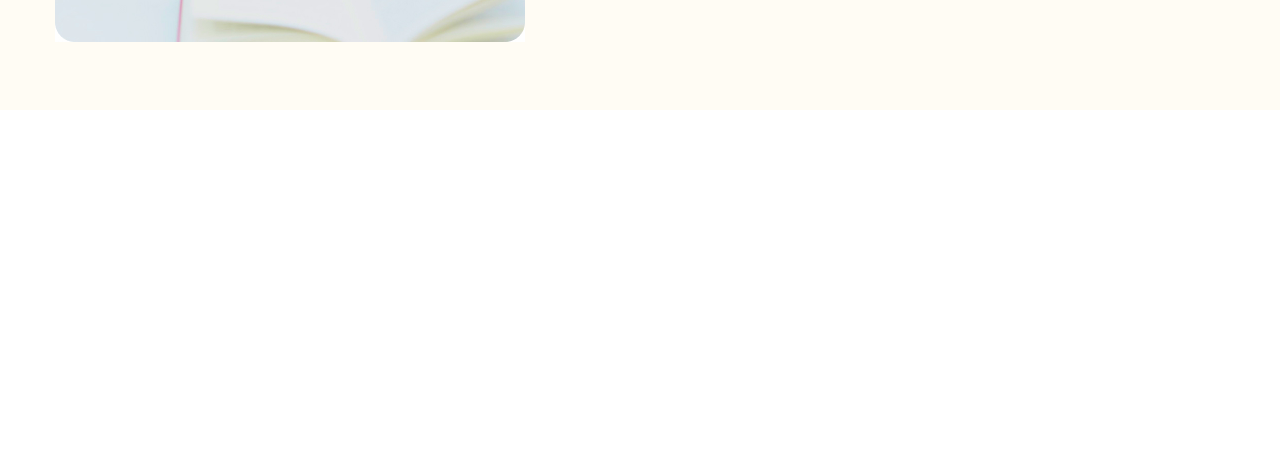
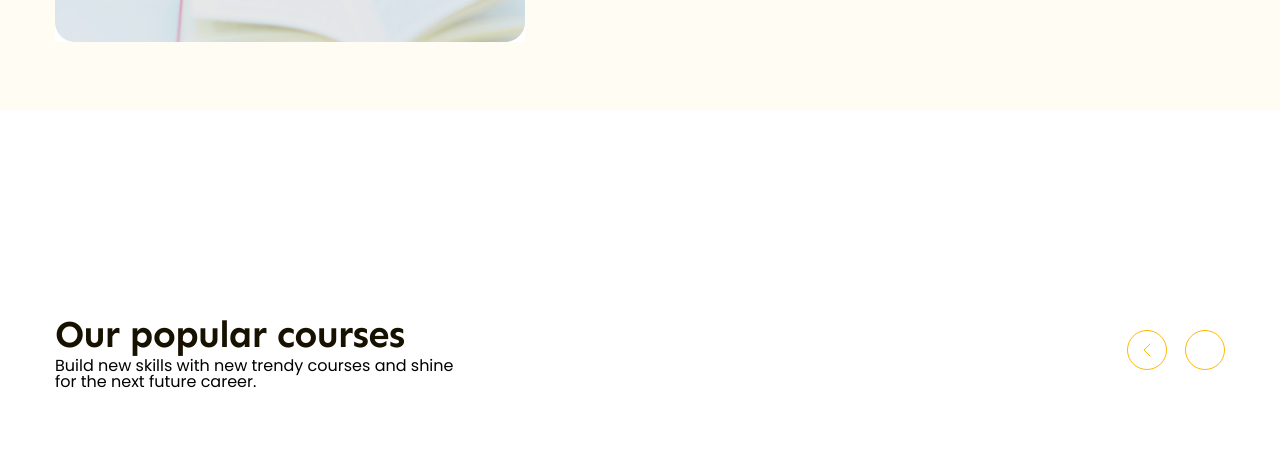
Before and after one commit to HarryVenn/du_an_html, a plain HTML site: page index.html in a window 1280 px wide. Shown: the part 793-1251 px from the top of the page. Drawn offline with Linux system fonts and the light colour scheme; files whose address does not match are found by name.

Commit message:
p5 làm phần popular part1

```diff
--- a/assets/css/style.css
+++ b/assets/css/style.css
@@ -21,14 +21,14 @@ a {
   text-decoration: none;
 }
 
-/* .heading-lv2 {
+.heading-lv2 {
   color: #171100;
   font-family: var(--font-heading);
   font-size: 3.8rem;
   font-weight: 700;
   line-height: 1.27;
   letter-spacing: -0.76px;
-} */
+}
 
 .btn {
   display: inline-block;
@@ -257,3 +257,40 @@ a {
 .hero .stats strong:nth-child(2) {
   margin-left: 28px;
 }
+/* =================popular================ */
+.popular {
+  margin-top: 135px;
+  padding: 65px 0;
+}
+.popular-top {
+  display: flex;
+  justify-content: space-between;
+  align-items: center;
+}
+.popular-top desc {
+  margin-top: 16px;
+  width: 458px;
+  color: #5f5b53;
+  font-size: 1.8rem;
+  line-height: 1.67;
+}
+.popular-top .controls {
+  display: flex;
+  gap: 18px;
+}
+.popular-top .controls-btn {
+  display: flex;
+  justify-content: center;
+  align-items: center;
+  background: transparent;
+  width: 40px;
+  height: 40px;
+  border-radius: 50%;
+  color: var(--primary-color);
+  border: 1px solid var(--primary-color);
+}
+.popular-top .controls-btn:hover {
+  background-color: var(--primary-color);
+  color: #fff;
+  cursor: pointer;
+}
--- a/index.html
+++ b/index.html
@@ -121,6 +121,30 @@
           </div>
         </div>
       </div>
+      <!-- popular -->
+      <div class="popular">
+        <div class="main-content">
+          <div class="popular-top">
+            <!-- popular left -->
+            <div class="info">
+              <h2 class="heading-lv2">Our popular courses</h2>
+              <p class="desc">
+                Build new skills with new trendy courses and shine <br />
+                for the next future career.
+              </p>
+            </div>
+            <!-- popular right -->
+            <div class="controls">
+              <button class="controls-btn">
+                <img src="./assets/icon/prev.svg" alt="" />
+              </button>
+              <button class="controls-btn">
+                <img src="./assets/icon/next.svg" alt="" />
+              </button>
+            </div>
+          </div>
+        </div>
+      </div>
     </div>
   </body>
 </html>
```
